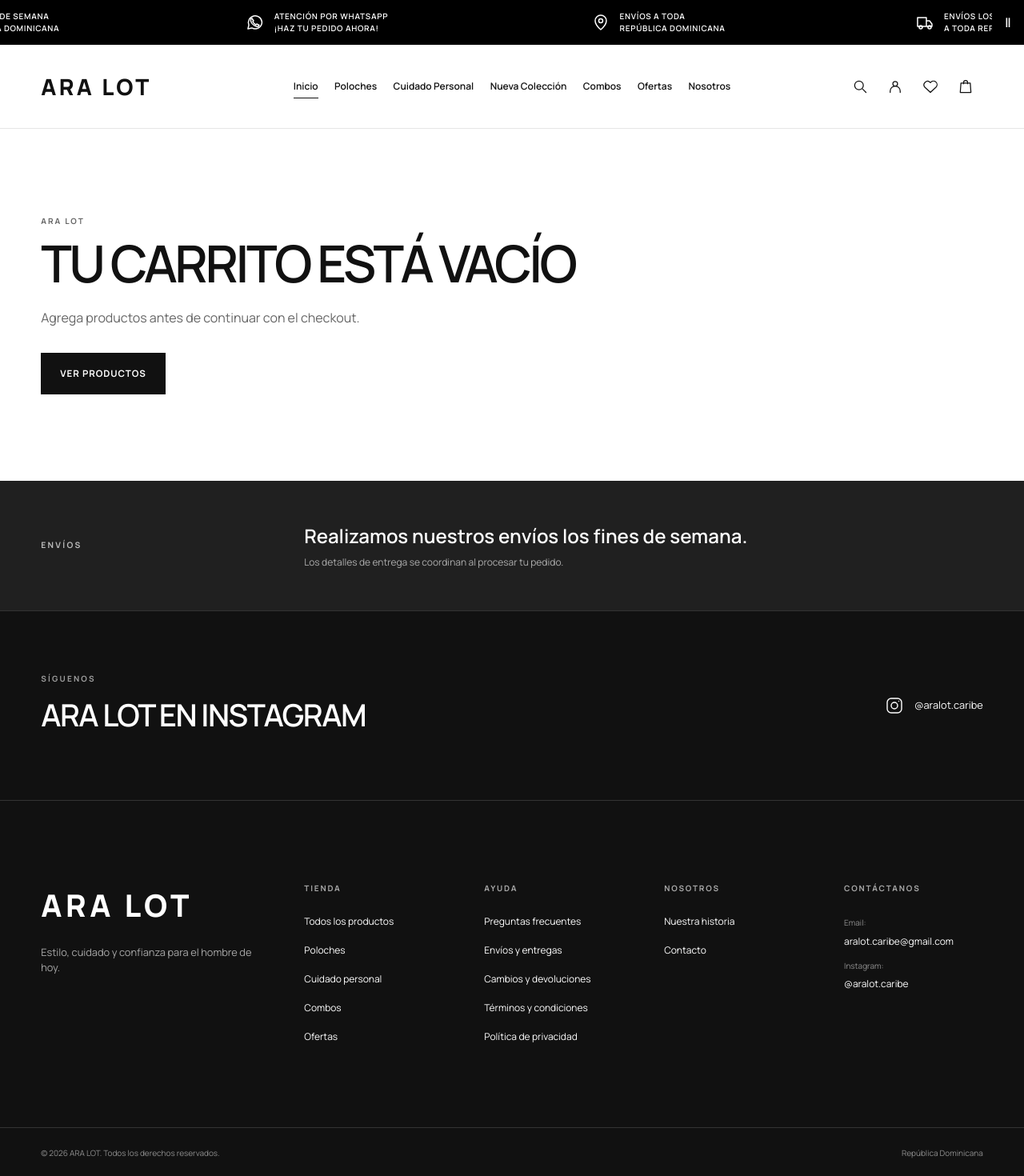
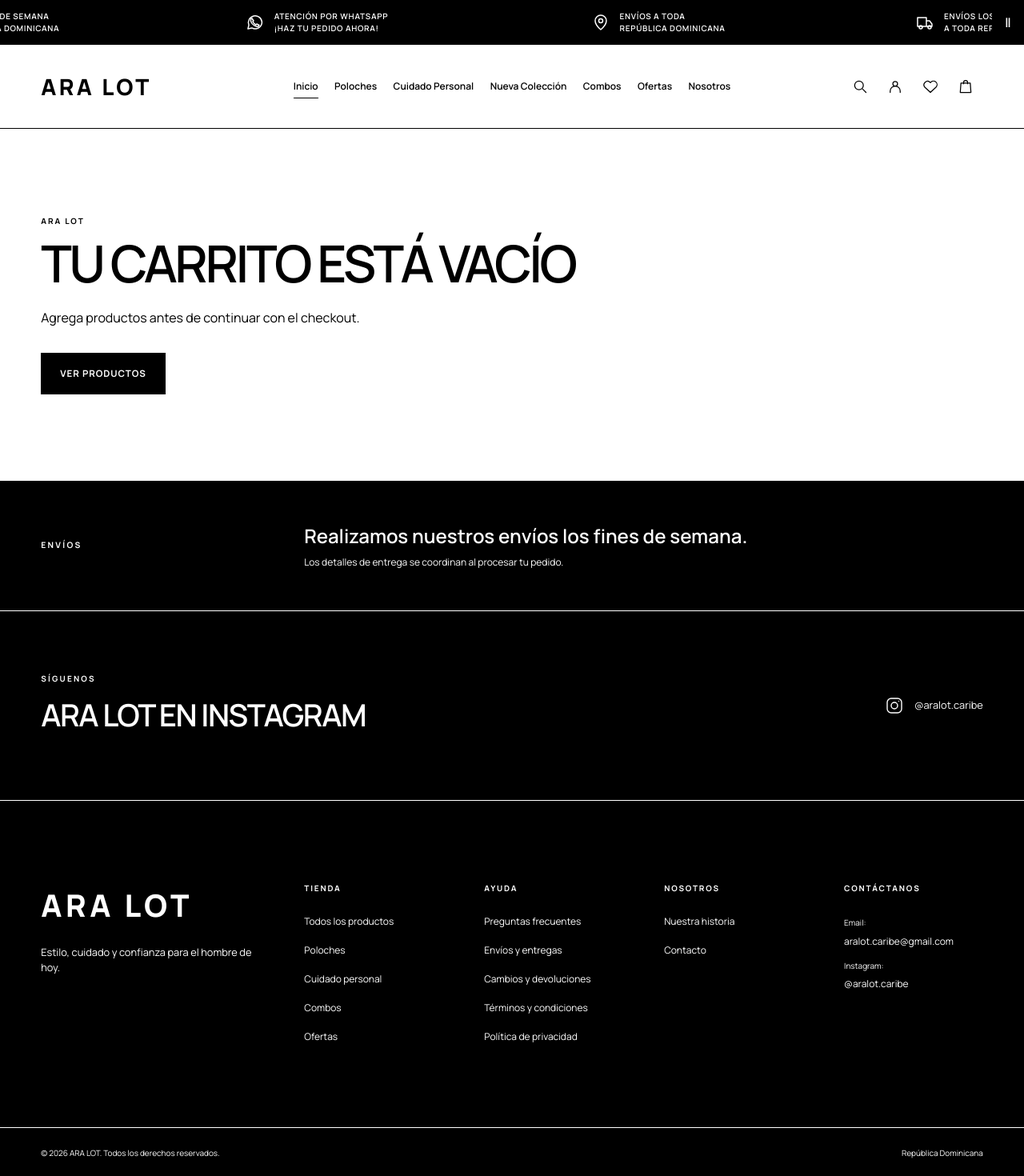
Before and after one commit to nelsonyuniorvaldez109-ops/aralot, a Next.js app: page /checkout in a window 1280 px wide. Shown: the top 1470 px of the page at 80% size. Built offline with nearby package versions, Linux system fonts and the light colour scheme.

Commit message:
style: standardize ARA LOT black and white identity

```diff
--- a/app/globals.css
+++ b/app/globals.css
@@ -1,9 +1,9 @@
 :root {
-  --color-ink: #111111;
-  --color-muted: #666666;
+  --color-ink: #000000;
+  --color-muted: #000000;
   --color-paper: #ffffff;
-  --color-soft: #f5f5f5;
-  --color-line: #e5e5e5;
+  --color-soft: #FFFFFF;
+  --color-line: #000000;
   --space-unit: 0.25rem;
   --page-gutter: clamp(1rem, 4vw, 4rem);
   color-scheme: light;
@@ -28,3 +28,4 @@ button { cursor: pointer; }
 @media (prefers-reduced-motion: reduce) {
   *, *::before, *::after { transition: none !important; scroll-behavior: auto !important; }
 }
+input, textarea, select { accent-color: #000000; } input::placeholder, textarea::placeholder { color: #000000; opacity: 1; }
--- a/components/checkout/Checkout.module.css
+++ b/components/checkout/Checkout.module.css
@@ -279,7 +279,7 @@
   grid-row: 1 / 3;
   aspect-ratio: 4 / 5;
   overflow: hidden;
-  background: #eeeeee;
+  background: #FFFFFF;
 }
 
 .summaryImage,
@@ -295,15 +295,15 @@
 }
 
 .summaryPlaceholder {
-  background: #eeeeee;
+  background: #FFFFFF;
 }
 
 .summaryPlaceholder::before {
   content: "";
   position: absolute;
   inset: 18% 24% 22%;
-  border: 1px solid #d1d1d1;
-  background: #e1e1e1;
+  border: 1px solid #000000;
+  background: #000000;
 }
 
 .summaryInformation h3 {
@@ -456,3 +456,5 @@
     gap: 0.2rem;
   }
 }
+
+.method input:checked + span { background: #000000; color: #FFFFFF; } .method input:checked + span small { color: #FFFFFF; }
--- a/components/footer/SiteFooter.module.css
+++ b/components/footer/SiteFooter.module.css
@@ -5,8 +5,8 @@
 }
 
 .shipping {
-  border-bottom: 1px solid #333333;
-  background: #202020;
+  border-bottom: 1px solid #FFFFFF;
+  background: #000000;
 }
 
 .shippingInner {
@@ -23,7 +23,7 @@
 .column h2 { margin: 0; }
 
 .shipping h2 {
-  color: #bcbcbc;
+  color: #FFFFFF;
   font-size: 0.65rem;
   letter-spacing: 0.22em;
 }
@@ -37,7 +37,7 @@
 .shipping span {
   display: block;
   margin-top: 0.35rem;
-  color: #adadad;
+  color: #FFFFFF;
   font-size: 0.75rem;
 }
 
@@ -47,12 +47,12 @@
   justify-content: space-between;
   gap: 2rem;
   padding-block: clamp(3rem, 6vw, 5rem);
-  border-bottom: 1px solid #333333;
+  border-bottom: 1px solid #FFFFFF;
 }
 
 .social p {
   margin: 0 0 0.6rem;
-  color: #9f9f9f;
+  color: #FFFFFF;
   font-size: 0.625rem;
   font-weight: 700;
   letter-spacing: 0.22em;
@@ -105,13 +105,13 @@
 .brand p {
   max-width: 17rem;
   margin: 1.25rem 0 0;
-  color: #a8a8a8;
+  color: #FFFFFF;
   font-size: 0.8rem;
 }
 
 .column h2 {
   margin-bottom: 1.25rem;
-  color: #a8a8a8;
+  color: #FFFFFF;
   font-size: 0.625rem;
   letter-spacing: 0.18em;
 }
@@ -128,7 +128,7 @@
 
 .column address span {
   margin-top: 0.5rem;
-  color: #8f8f8f;
+  color: #FFFFFF;
   font-size: 0.625rem;
 }
 
@@ -139,8 +139,8 @@
   justify-content: space-between;
   gap: 2rem;
   padding-block: 1.5rem;
-  border-top: 1px solid #333333;
-  color: #8f8f8f;
+  border-top: 1px solid #FFFFFF;
+  color: #FFFFFF;
   font-size: 0.625rem;
 }
 
--- a/components/header/Header.module.css
+++ b/components/header/Header.module.css
@@ -1,7 +1,7 @@
 .announcement { background: var(--color-ink); color: var(--color-paper); }
 .announcementInner { min-height: 2.25rem; display: flex; align-items: center; justify-content: space-between; gap: 1rem; font-size: 0.625rem; font-weight: 500; letter-spacing: 0.12em; }
 .announcementInner p { margin: 0; }
-.whatsapp { color: #d6d6d6; }
+.whatsapp { color: #FFFFFF; }
 .header { background: var(--color-paper); border-bottom: 1px solid var(--color-line); }
 .headerInner { min-height: 6.5rem; display: grid; grid-template-columns: 1fr auto 1fr; align-items: center; gap: 1.5rem; }
 .wordmark { justify-self: start; font-size: 1.75rem; font-weight: 800; line-height: 1; letter-spacing: 0.12em; white-space: nowrap; }
@@ -39,3 +39,5 @@
   .mobileAccountActions button, .mobileAccountActions a { display: inline-flex; min-height: 2.75rem; align-items: center; padding: 0; border: 0; background: transparent; font-size: 0.75rem; color: var(--color-muted); }
   .mobileAccountActions button:hover, .mobileAccountActions a:hover { color: var(--color-ink); }
 }
+
+.iconButton:hover { background: #000000; color: #FFFFFF; }
--- a/components/home/Newsletter.module.css
+++ b/components/home/Newsletter.module.css
@@ -64,7 +64,7 @@
 }
 
 .controls input::placeholder {
-  color: #858585;
+  color: #000000;
 }
 
 .controls button {
--- a/components/home/PromotionalBanners.module.css
+++ b/components/home/PromotionalBanners.module.css
@@ -26,7 +26,7 @@
   min-height: clamp(28rem, 44vw, 42rem);
   align-items: flex-end;
   overflow: hidden;
-  background: #171717;
+  background: #000000;
   color: var(--color-paper);
   isolation: isolate;
 }
@@ -35,7 +35,7 @@
   position: absolute;
   inset: 0;
   z-index: -1;
-  background: #1b1b1b;
+  background: #000000;
   transition: transform 600ms cubic-bezier(0.2, 0.65, 0.3, 1);
 }
 
@@ -43,7 +43,7 @@
 .placeholder::after {
   content: "";
   position: absolute;
-  border: 1px solid #414141;
+  border: 1px solid #FFFFFF;
 }
 
 .placeholder::before {
@@ -51,7 +51,7 @@
   right: 8%;
   width: 48%;
   height: 62%;
-  background: #242424;
+  background: #000000;
 }
 
 .placeholder::after {
@@ -62,7 +62,7 @@
 }
 
 .placeholder2 {
-  background: #292929;
+  background: #000000;
 }
 
 .placeholder2::before {
@@ -71,7 +71,7 @@
   width: 30%;
   height: 48%;
   border-radius: 45% 45% 8% 8%;
-  background: #353535;
+  background: #000000;
 }
 
 .placeholder2::after {
@@ -79,7 +79,7 @@
   right: 35%;
   width: 20%;
   height: 39%;
-  background: #202020;
+  background: #000000;
 }
 
 .banner:hover .placeholder {
@@ -93,7 +93,7 @@
 
 .eyebrow {
   margin: 0 0 1rem;
-  color: #c8c8c8;
+  color: #FFFFFF;
   font-size: 0.625rem;
   font-weight: 700;
   letter-spacing: 0.22em;
@@ -111,7 +111,7 @@
 .description {
   max-width: 28rem;
   margin: 1.25rem 0 0;
-  color: #d0d0d0;
+  color: #FFFFFF;
   font-size: clamp(0.8rem, 1.1vw, 0.95rem);
 }
 
--- a/components/product/ProductCard.module.css
+++ b/components/product/ProductCard.module.css
@@ -10,7 +10,7 @@
   position: relative;
   aspect-ratio: 4 / 5;
   overflow: hidden;
-  background: #eeeeee;
+  background: #FFFFFF;
 }
 
 .productLink {
@@ -40,19 +40,19 @@
 }
 
 .placeholder {
-  background: #eeeeee;
+  background: #FFFFFF;
 }
 
 .placeholder::before,
 .placeholder::after {
   content: "";
   position: absolute;
-  border: 1px solid #d2d2d2;
+  border: 1px solid #000000;
 }
 
 .placeholder::before {
   inset: 17% 23% 24%;
-  background: #e2e2e2;
+  background: #000000;
 }
 
 .placeholder::after {
@@ -60,11 +60,11 @@
   bottom: 13%;
   width: 42%;
   height: 24%;
-  background: #f5f5f5;
+  background: #FFFFFF;
 }
 
 .placeholder2 {
-  background: #e7e7e7;
+  background: #FFFFFF;
 }
 
 .placeholder2::before {
@@ -85,7 +85,7 @@
 }
 
 .placeholder4 {
-  background: #e9e9e9;
+  background: #FFFFFF;
 }
 
 .placeholder4::before {
@@ -123,9 +123,9 @@
   height: 2.25rem;
   padding: 0;
   place-items: center;
-  border: 1px solid #d8d8d8;
+  border: 1px solid #000000;
   border-radius: 50%;
-  background: rgb(255 255 255 / 90%);
+  background: #FFFFFF;
   transition:
     background-color 180ms ease,
     color 180ms ease;
@@ -276,3 +276,5 @@
     min-height: 0;
   }
 }
+
+.addButton { background: #000000; color: #FFFFFF; } .addButton:hover, .addButton:focus-visible { background: #FFFFFF; color: #000000; }
--- a/components/search/SearchOverlay.module.css
+++ b/components/search/SearchOverlay.module.css
@@ -3,7 +3,7 @@
   inset: 0;
   z-index: 100;
   overflow-y: auto;
-  background: rgb(17 17 17 / 58%);
+  background: rgb(0 0 0 / 58%);
 }
 
 .panel {
@@ -85,7 +85,7 @@
 }
 
 .searchField input::placeholder {
-  color: #969696;
+  color: #000000;
 }
 
 .results {
@@ -128,7 +128,7 @@
   display: block;
   aspect-ratio: 4 / 5;
   overflow: hidden;
-  background: #eeeeee;
+  background: #FFFFFF;
 }
 
 .placeholder {
@@ -142,8 +142,8 @@
   content: "";
   position: absolute;
   inset: 18% 24% 22%;
-  border: 1px solid #d1d1d1;
-  background: #e1e1e1;
+  border: 1px solid #000000;
+  background: #000000;
 }
 
 .productInformation {
@@ -199,3 +199,5 @@
     margin-top: -0.65rem;
   }
 }
+
+.heading button:hover, .heading button:focus-visible { background: #000000; color: #FFFFFF; }
```
Also changed, not shown: components/cart/Cart.module.css (+7 -5 lines), components/home/CategoryGrid.module.css (+9 -9 lines), components/home/Hero.module.css (+4 -4 lines), components/product/ProductDetail.module.css (+8 -6 lines), 1 other file (tests, documents, lock files or other folders).
